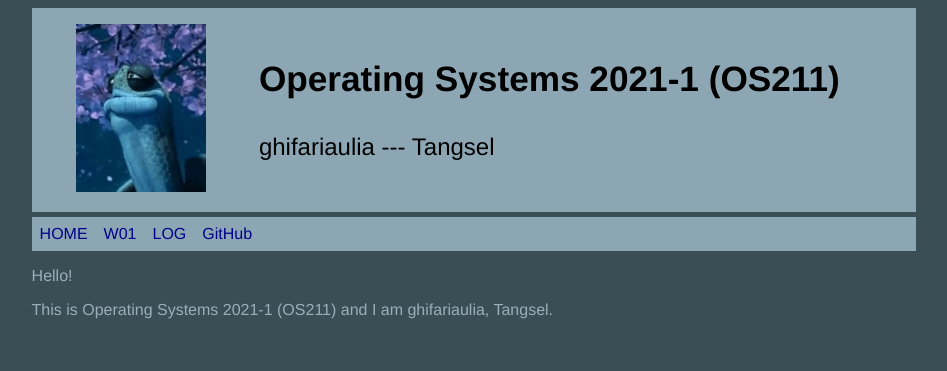
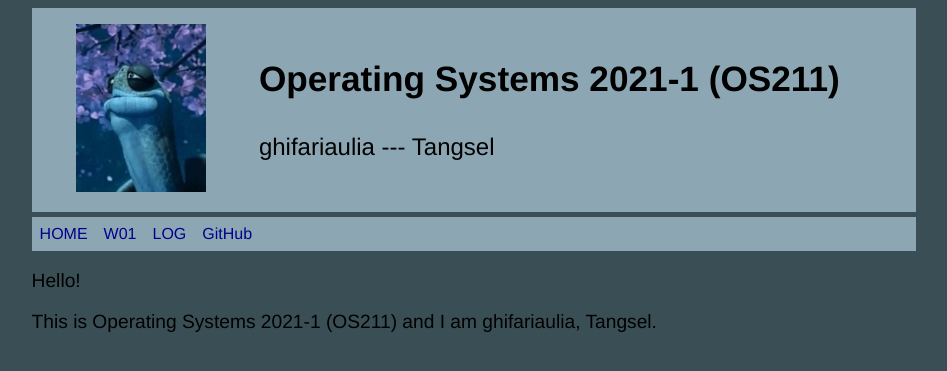
Before and after one commit to ghifariaulia/os211, a Jekyll site: the page built from index.md, in a window 1280 px wide. Shown: the top 371 px of the page, without its empty margins (166-1113 px from the left). Built offline with Jekyll 4.4.1, drawn with Linux system fonts in a browser that asks for light colours.

Commit message:
edit css

```diff
--- a/assets/css/style.css
+++ b/assets/css/style.css
@@ -36,7 +36,7 @@
 }
 
 .content {
-  color: #9DADB8;
-  font-size: 1rem;
-  font-weight: 300;
+  color:black;
+  font-size: 1.2rem;
+  font-weight: 400;
 }
```
